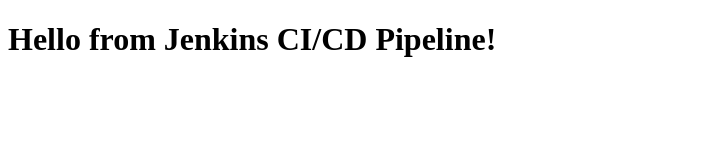
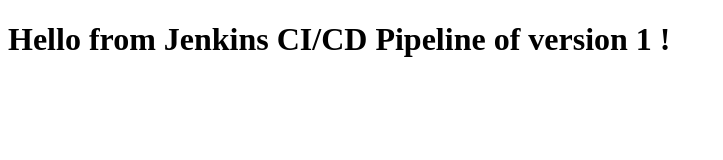
Before and after one commit to GitShivakrishna/Jenkins, a plain HTML site: page index.html in a window 1280 px wide. Shown: the whole page, without its empty margins (0-723 px from the left). Drawn offline with Linux system fonts and the light colour scheme.

Commit message:
Update index.html
version updated

```diff
--- a/index.html
+++ b/index.html
@@ -6,6 +6,6 @@
     <title>Welcome Page</title>
 </head>
 <body>
-    <h1>Hello from Jenkins CI/CD Pipeline!</h1>
+    <h1>Hello from Jenkins CI/CD Pipeline of version 1 !</h1>
 </body>
 </html>
```
